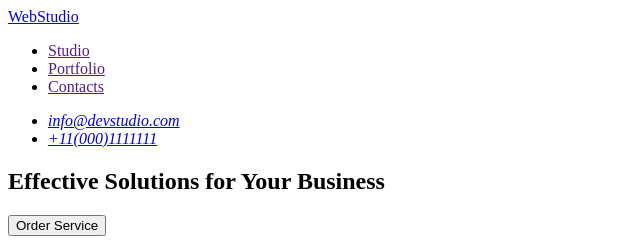
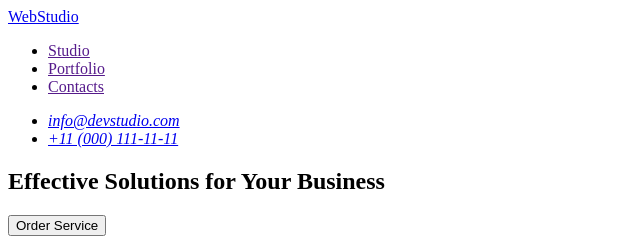
Before and after one commit to Fstar555/Tutorial, a plain HTML site: page index.html in a window 1280 px wide. Shown: the top 240 px of the page, 0-640 px from the left. Drawn offline with Linux system fonts and the light colour scheme.

Commit message:
hw1 done

```diff
--- a/index.html
+++ b/index.html
@@ -19,7 +19,7 @@
       <address>
         <ul>
           <li><a href="mailto:info@devstudio.com">info@devstudio.com</a></li>
-          <li><a href="tel:+110001111111">+11(000)1111111</a></li>
+          <li><a href="tel:+110001111111">+11 (000) 111-11-11</a></li>
         </ul>
       </address>
     </header>
```
